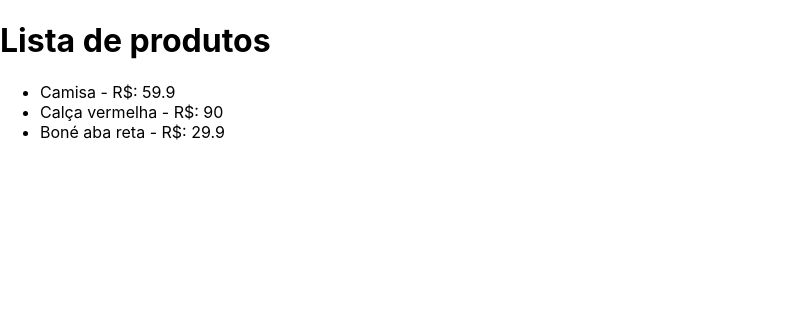
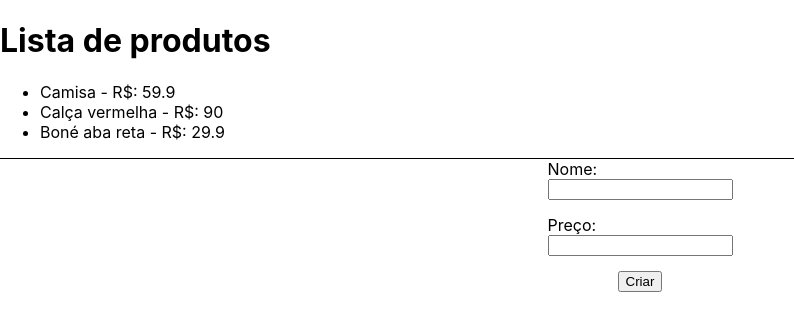
Before and after one commit to YuriCF1/Proj.Study-React-7, a React (Create React App) app in the folder http-react/: page / in a window 1280 px wide. Shown: the top 330 px of the page, without its empty margins (0-794 px from the left). Built offline with nearby package versions, Linux system fonts and the light colour scheme; data requests are answered from the project's data file.

Commit message:
Creating inputs and map of the list from API

```diff
--- a/http-react/src/App.css
+++ b/http-react/src/App.css
@@ -1,4 +1,7 @@
 .App {
+  display: flex;
+  justify-content: center;
+  align-items: center;
   text-align: center;
 }
 
@@ -36,3 +39,21 @@
     transform: rotate(360deg);
   }
 }
+
+.add-product {
+  border-top: 1px solid #000;
+}
+
+form {
+  display: flex;
+  flex-direction: column;
+  align-items: center;
+  justify-content: center;
+}
+
+form input {
+  display: flex;
+  flex-direction: column;
+  margin-bottom: 15px;
+
+}
--- a/http-react/src/App.js
+++ b/http-react/src/App.js
@@ -7,6 +7,9 @@
 function App() {
   //Aula 1
   const [products, setProducts] = useState([]);
+
+  const [name, setName] = useState("");
+  const [price, setPrice] = useState("");
 
   //Resgatando dados
   useEffect(() => {
@@ -19,8 +22,12 @@
     }
 
     fetchData();
-  }, []);
-  //Nao há nenhuma depedência específica aqui
+  }, []); //Nao há nenhuma depedência específica aqui
+
+  // Aula 2 - Adição de produtos
+  const handleSubmit = async (e) => {
+    e.prevenDefault();
+  };
 
   console.log(products);
   return (
@@ -33,6 +40,29 @@
           </li>
         ))}
       </ul>
+      <div className="add-product">
+        <form onSubmit={handleSubmit}>
+          <label>
+            Nome:
+            <input
+              type="text"
+              value={name}
+              name="name"
+              onChange={(e) => setName(e.target.value)}
+            />
+          </label>
+          <label>
+            Preço:
+            <input
+              type="number"
+              value={price}
+              name="price"
+              onChange={(e) => setPrice(e.target.value)}
+            />
+          </label>
+          <input type="submit" value="Criar"/>
+        </form>
+      </div>
     </div>
   );
 }
```
